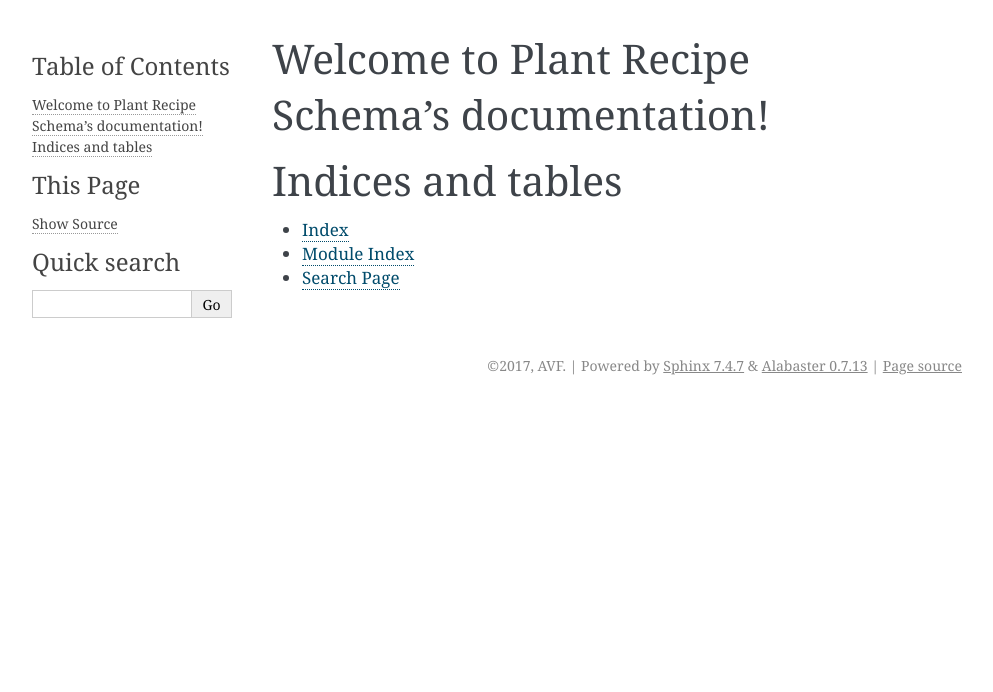
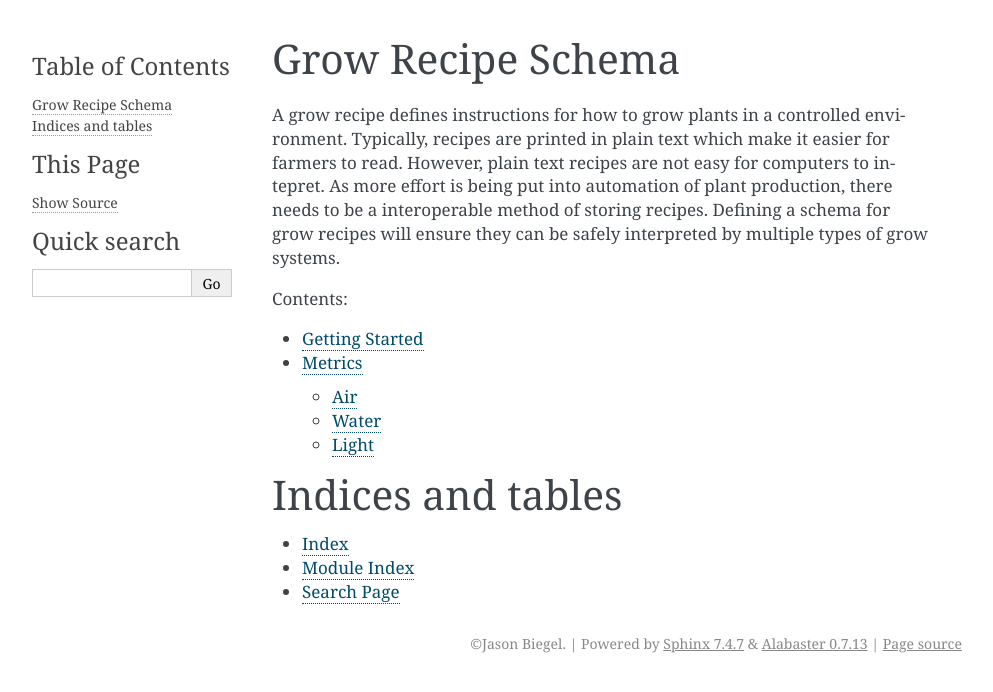
Before and after one commit to njason/grow-recipe-schema, a Sphinx documentation site: the page built from docs/index.rst, in a window 1280 px wide. Shown: the top 692 px of the page, without its empty margins (148-1141 px from the left). Built offline with Sphinx 7.4.7, drawn with Linux system fonts in a browser that asks for light colours.

Commit message:
index page and summary

```diff
--- a/docs/conf.py
+++ b/docs/conf.py
@@ -1,7 +1,7 @@
 #!/usr/bin/env python3
 # -*- coding: utf-8 -*-
 #
-# Plant Recipe Schema documentation build configuration file, created by
+# Grow Recipe Schema documentation build configuration file, created by
 # sphinx-quickstart on Wed Jun  7 02:22:28 2017.
 #
 # This file is execfile()d with the current directory set to its
@@ -46,9 +46,9 @@ source_suffix = '.rst'
 master_doc = 'index'
 
 # General information about the project.
-project = 'Plant Recipe Schema'
-copyright = '2017, AVF'
-author = 'AVF'
+project = 'Grow Recipe Schema'
+copyright = 'Jason Biegel'
+author = 'Jason Biegel'
 
 # The version info for the project you're documenting, acts as replacement for
 # |version| and |release|, also used in various other places throughout the
@@ -100,7 +100,7 @@ html_static_path = ['_static']
 # -- Options for HTMLHelp output ------------------------------------------
 
 # Output file base name for HTML help builder.
-htmlhelp_basename = 'PlantRecipeSchemadoc'
+htmlhelp_basename = 'GrowRecipeSchemadoc'
 
 
 # -- Options for LaTeX output ---------------------------------------------
@@ -127,8 +127,8 @@ latex_elements = {
 # (source start file, target name, title,
 #  author, documentclass [howto, manual, or own class]).
 latex_documents = [
-    (master_doc, 'PlantRecipeSchema.tex', 'Plant Recipe Schema Documentation',
-     'AVF', 'manual'),
+    (master_doc, 'GrowRecipeSchema.tex', 'Grow Recipe Schema Documentation',
+     'manual'),
 ]
 
 
@@ -137,7 +137,7 @@ latex_documents = [
 # One entry per manual page. List of tuples
 # (source start file, name, description, authors, manual section).
 man_pages = [
-    (master_doc, 'plantrecipeschema', 'Plant Recipe Schema Documentation',
+    (master_doc, 'growrecipeschema', 'Grow Recipe Schema Documentation',
      [author], 1)
 ]
 
@@ -148,7 +148,7 @@ man_pages = [
 # (source start file, target name, title, author,
 #  dir menu entry, description, category)
 texinfo_documents = [
-    (master_doc, 'PlantRecipeSchema', 'Plant Recipe Schema Documentation',
-     author, 'PlantRecipeSchema', 'One line description of project.',
+    (master_doc, 'GrowRecipeSchema', 'Grow Recipe Schema Documentation',
+     author, 'GrowRecipeSchema', 'One line description of project.',
      'Miscellaneous'),
 ]
--- a/docs/quick-start.rst
+++ b/docs/getting-started.rst
@@ -1,5 +1,5 @@
-Quick-start
-===========
+Getting Started
+===============
 
 Although the structure of the recipes is strictly defined, all data is optional. An extreme example used to prove this point would be a completely empty recipe.
 
--- a/docs/index.rst
+++ b/docs/index.rst
@@ -1,16 +1,14 @@
-.. Plant Recipe Schema documentation master file, created by
-   sphinx-quickstart on Wed Jun  7 02:22:28 2017.
-   You can adapt this file completely to your liking, but it should at least
-   contain the root `toctree` directive.
+Grow Recipe Schema
+===================
 
-Welcome to Plant Recipe Schema's documentation!
-===============================================
+A grow recipe defines instructions for how to grow plants in a controlled environment. Typically, recipes are printed in plain text which make it easier for farmers to read. However, plain text recipes are not easy for computers to intepret. As more effort is being put into automation of plant production, there needs to be a interoperable method of storing recipes. Defining a schema for grow recipes will ensure they can be safely interpreted by multiple types of grow systems.
 
 .. toctree::
    :maxdepth: 2
    :caption: Contents:
 
-
+   getting-started
+   metrics
 
 Indices and tables
 ==================
```
Also changed, not shown: README.md (+20 -0 lines), 1 other file.
